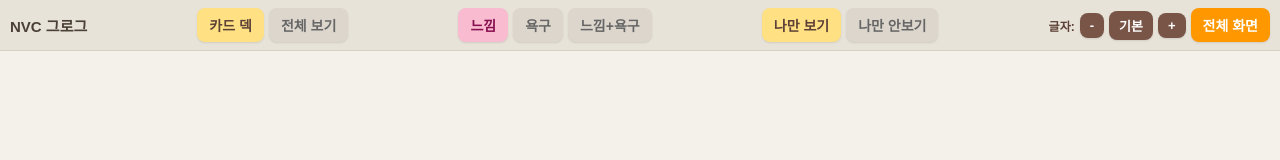
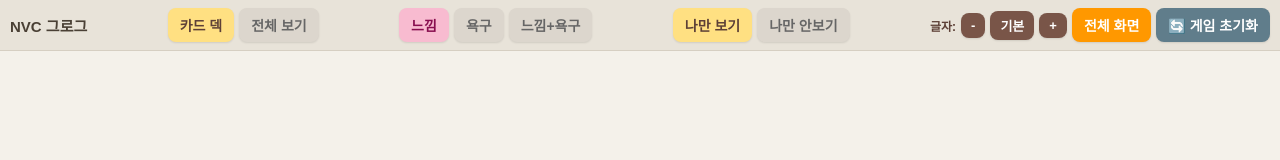
Before and after one commit to onhwa-nvc/nvc-grok-game, a website: page public/index.html in a window 1280 px wide. Drawn offline with nearby package versions, Linux system fonts and the light colour scheme; no server answers.

Commit message:
Update index.html

```diff
--- a/public/index.html
+++ b/public/index.html
@@ -25,7 +25,7 @@
     .header { background: #e8e3d9; padding: 8px 10px; display: flex; justify-content: space-between; align-items: center; flex-wrap: wrap; gap: 6px; border-bottom: 1px solid #d6cfc2; flex-shrink: 0; }
     .header-group { display: flex; align-items: center; gap: 5px; }
 
-    .type-btn, .mode-btn, .view-btn, .font-btn, .fullscreen-btn, .close-room-btn {
+    .type-btn, .mode-btn, .view-btn, .font-btn, .fullscreen-btn, .close-room-btn, .reset-btn {
       padding: 7px 12px;
       border: none;
       border-radius: 8px;
@@ -44,6 +44,7 @@
 
     .font-btn { background: #795548; color: white; padding: 5px 10px; font-size: 13px; }
     .fullscreen-btn { background: #ff9800; color: white; }
+    .reset-btn { background: #607d8b; color: white; }
     .close-room-btn { background: #d32f2f; color: white; }
 
     .main-container { flex: 1; display: flex; flex-direction: column; height: 100%; overflow: hidden; position: relative; }
@@ -135,7 +136,7 @@
     @media (orientation: landscape) and (max-height: 500px) {
       .header { padding: 3px 6px; }
       .header h1 { font-size: 12px !important; }
-      .type-btn, .mode-btn, .view-btn, .fullscreen-btn, .font-btn, .close-room-btn { padding: 3px 6px; font-size: 11px; border-radius: 6px; }
+      .type-btn, .mode-btn, .view-btn, .fullscreen-btn, .font-btn, .close-room-btn, .reset-btn { padding: 3px 6px; font-size: 11px; border-radius: 6px; }
 
       .game-board, .grid-board { grid-template-rows: 62px 1fr 62px; grid-template-columns: 80px 1fr 80px; gap: 2px; padding: 2px; }
 
@@ -180,6 +181,8 @@
       <button class="font-btn" onclick="adjustFontSize(0)">기본</button>
       <button class="font-btn" onclick="adjustFontSize(1)">+</button>
       <button class="fullscreen-btn" onclick="toggleFullScreen()">전체 화면</button>
+      <!-- 게임 초기화 버튼 추가 -->
+      <button class="reset-btn" onclick="resetGame()">🔄 게임 초기화</button>
       <button id="admin-close-btn" class="close-room-btn" style="display:none;" onclick="closeRoom()">🔒 모임 종료</button>
     </div>
   </div>
@@ -212,6 +215,12 @@
     function closeRoom() {
       if (confirm("정말로 모임을 종료하시겠습니까?\n종료 후에는 모든 참가자의 접속이 차단되고 앱을 사용할 수 없게 됩니다.")) {
         socket.emit('closeRoom');
+      }
+    }
+
+    function resetGame() {
+      if (confirm("게임을 초기화하시겠습니까?\n모든 메인 카드와 선물 슬롯이 비워지고 덱이 새로 섞입니다.")) {
+        socket.emit('resetGame');
       }
     }
 
```
